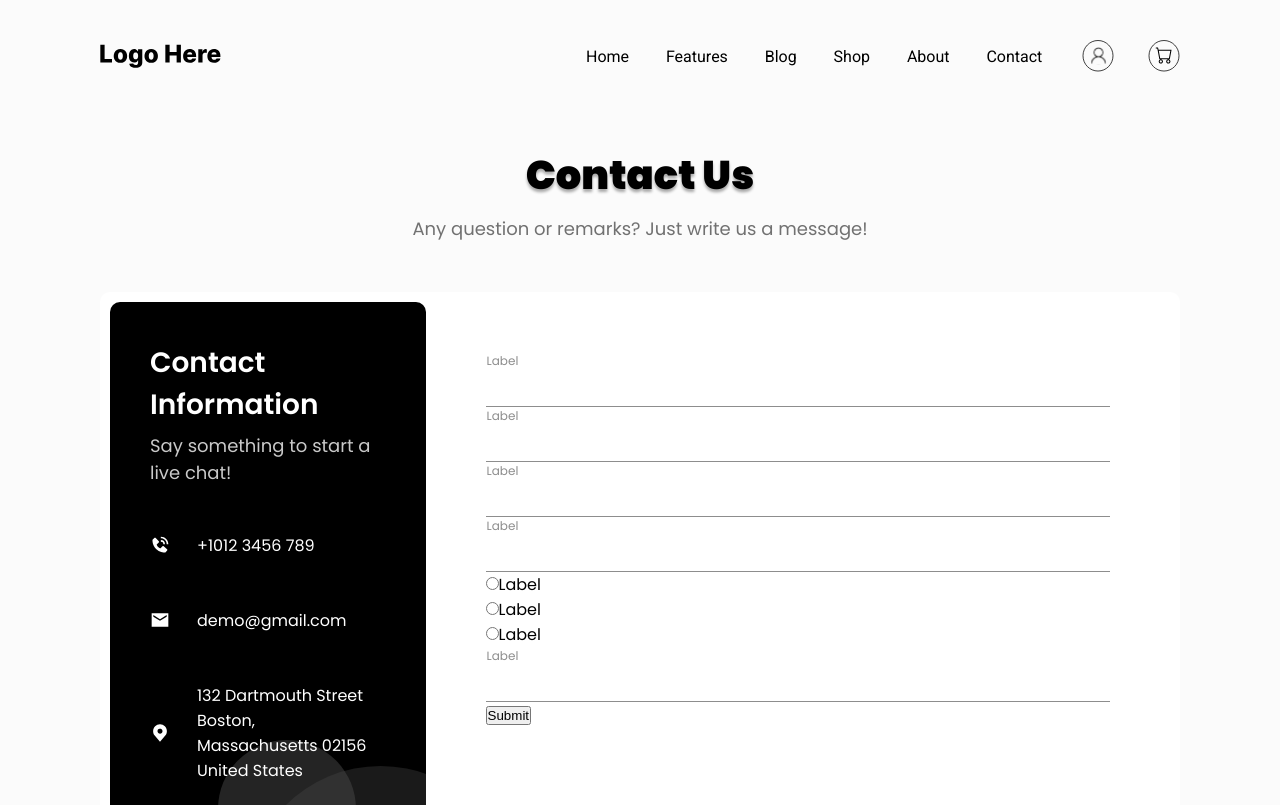
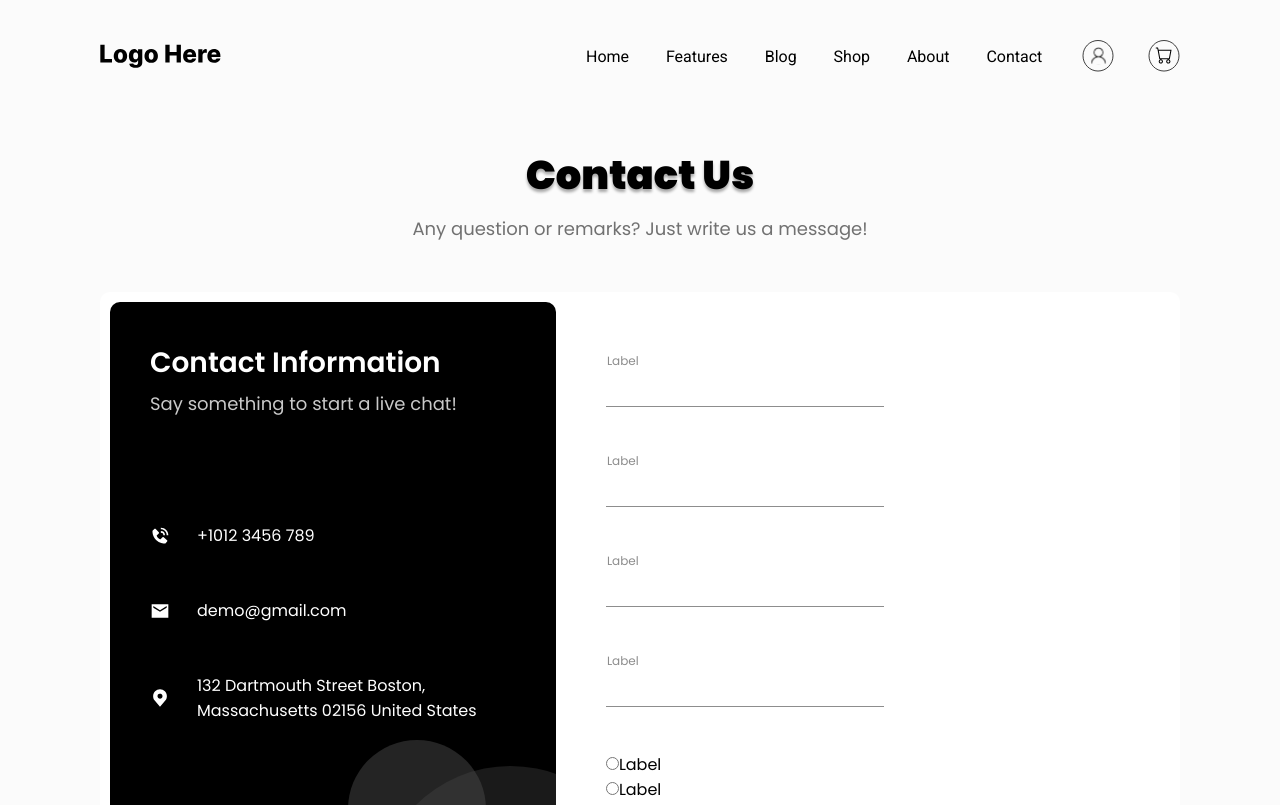
Before and after one commit to JollyR0ger42/react-contactus, a Next.js app: page / in a window 1280 px wide. Shown: the top 805 px of the page. Built offline with nearby package versions, Linux system fonts and the light colour scheme.

Commit message:
add somewhat css

```diff
--- a/src/components/ContactCard.js
+++ b/src/components/ContactCard.js
@@ -13,7 +13,7 @@ const CardForm = () => {
 
   return (
     <form onSubmit={handleSubmit(onSubmit)}>
-      <div>
+      <div className={style.userContacts}>
         <InputField register={register('firstName')} />
         <InputField register={register('lastName')} />
         <InputField register={register('email')} />
--- a/src/components/contactCard.module.scss
+++ b/src/components/contactCard.module.scss
@@ -9,6 +9,18 @@
 }
 
 .cardForm {
-  padding: 50px 60px;
+  padding: 50px;
   width: 100%;
 }
+
+.userContacts {
+  display: flex;
+  flex-wrap: wrap;
+  justify-content: space-between;
+
+
+  & > * {
+    max-width: 278px;
+    margin-bottom: 45px;
+  }
+}
--- a/src/components/contactCardInfo.module.scss
+++ b/src/components/contactCardInfo.module.scss
@@ -1,7 +1,7 @@
 .cardInfo {
   position: relative;
   background-color: #000;
-  width: 41%;
+  width: 72%;
   border-radius: 10px;
   border-bottom-right-radius: 0;
   font-family: var(--font-poppins);
```
